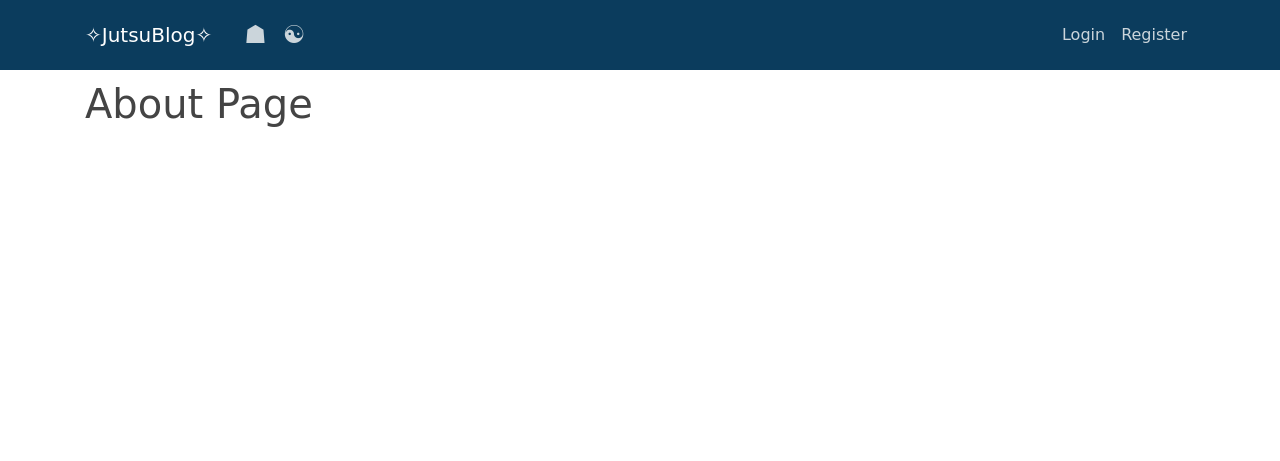
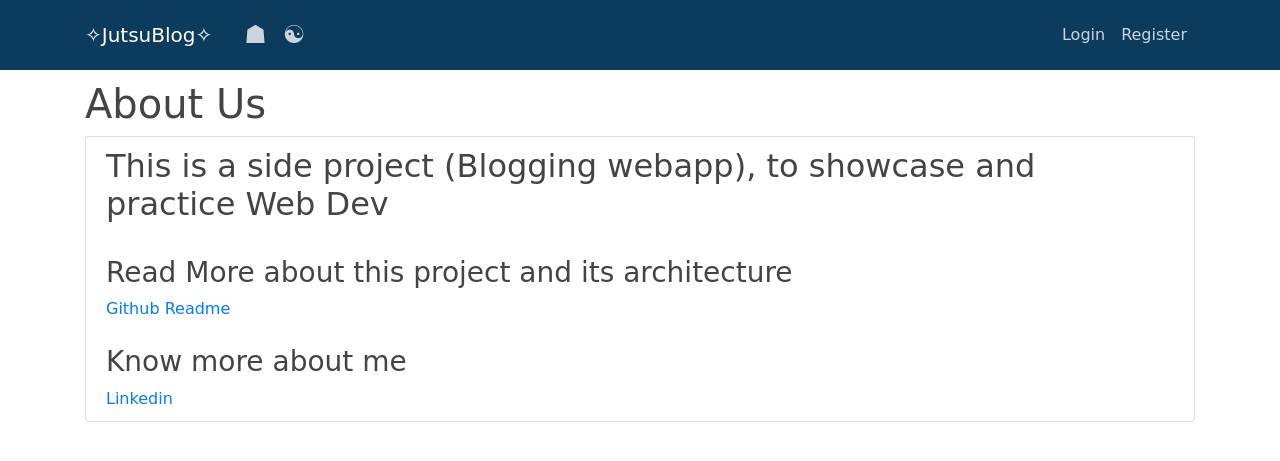
Before and after one commit to shashank-workb/justsu-blog, a Django app: page /about/ in a window 1280 px wide. Shown: the top 461 px of the page. Run offline with Django 3.2, Linux system fonts and the light colour scheme; parts of the project's set-up code (start-up, migrations or seed data) failed here and were passed over; some libraries are stand-ins or nearby versions; some web fonts are replaced.

Commit message:
Updated about page

```diff
--- a/blog/templates/blog/about.html
+++ b/blog/templates/blog/about.html
@@ -1,4 +1,15 @@
 {% extends "blog/base.html" %}
 {% block content %}
-    <h1>About Page</h1>
+    <h1>About Us</h1>
+        <article class="media content-section">
+            <div class="intro">
+                <h2>This is a side project (Blogging webapp), to showcase and practice Web Dev</h2>
+                <br>
+                <h3>Read More about this project and its architecture</h2>
+                <a href="https://github.com/shashank-workb/jutsu-blog#readme" target="_blank">Github Readme</a>
+                <br><br>
+                <h3>Know more about me</h2>
+                <a href="https://www.linkedin.com/in/mshashank-work/" target="_blank">Linkedin</a>
+            </div>
+        </article>
 {% endblock content %}
```
